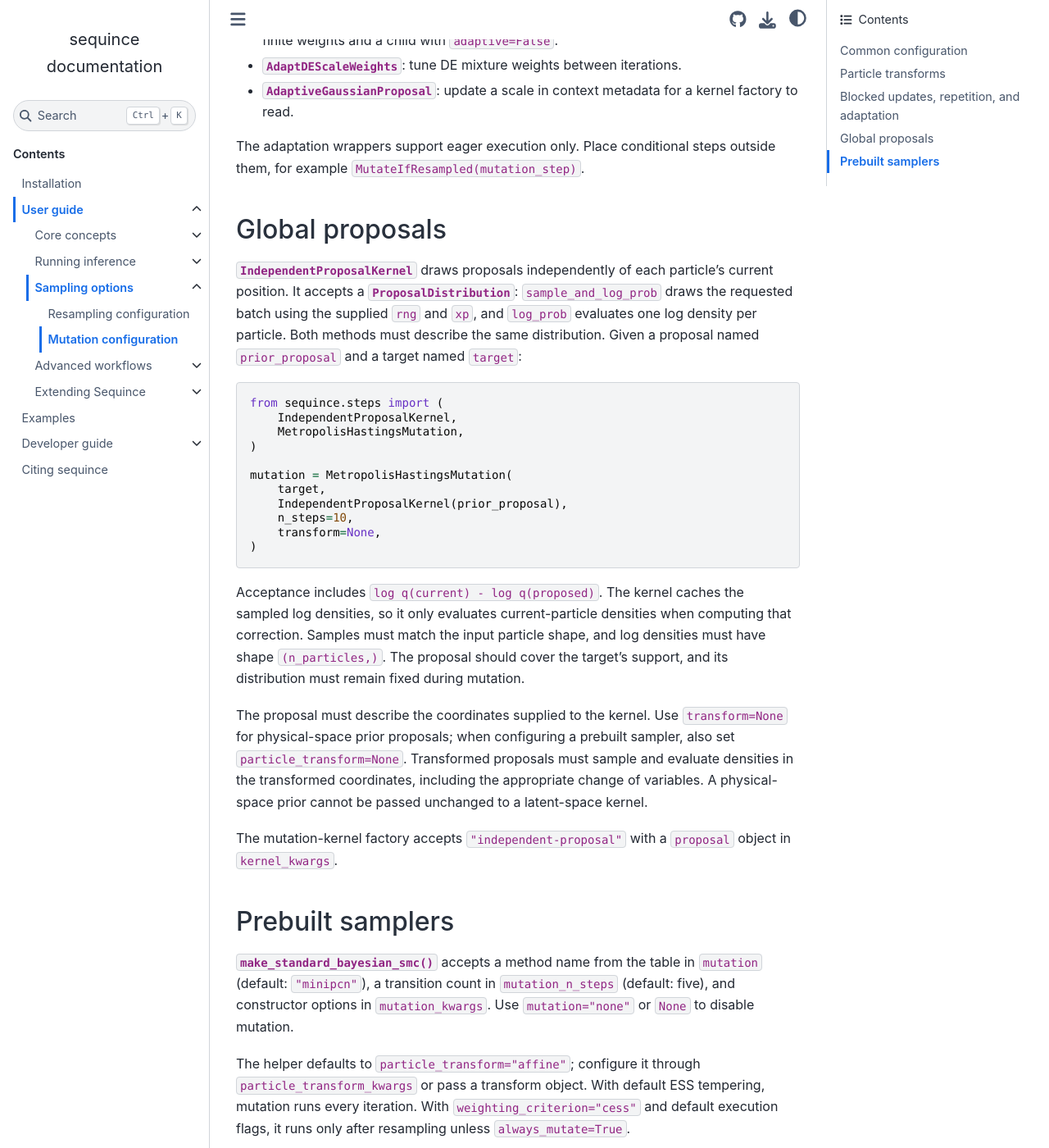
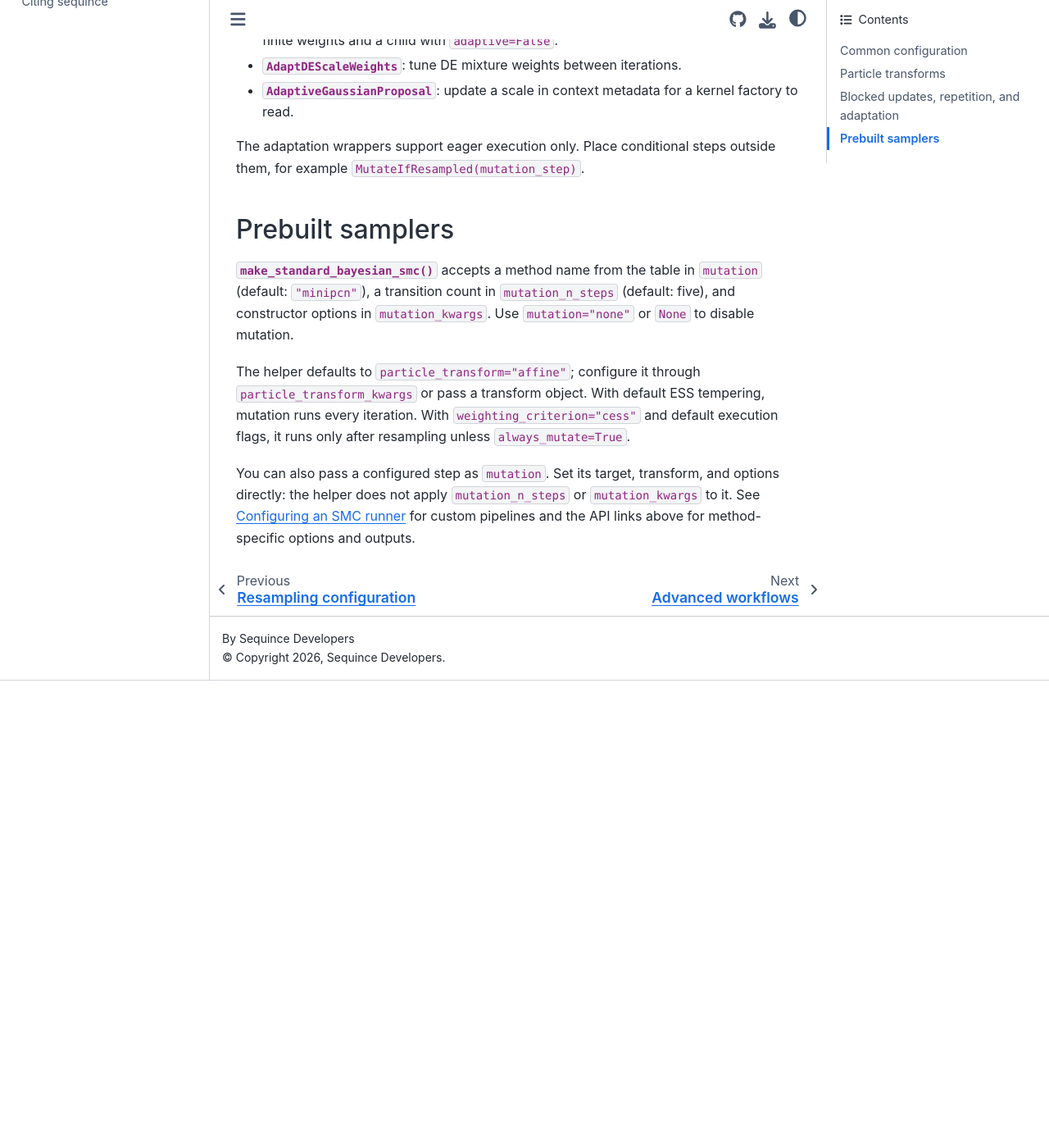
Before and after one commit to sequince-dev/sequince, a Sphinx documentation site: the page built from docs/user_guide/sampling_options/mutation_configuration.rst, in a window 1280 px wide and 1400 px high, scrolled down 3151 px. Shown: the whole window at 82% size. Built offline with Sphinx 7.4.7 and the Sphinx Book theme 1.1.4, drawn with Linux system fonts in a browser that asks for light colours; pages that are not in the unit, such as notebooks, are missing from menus; after the commit the page ends 3981 px from its top, so only the background shows below that; some of the changed text lies outside the part shown.

```diff
--- a/docs/user_guide/sampling_options/mutation_configuration.rst
+++ b/docs/user_guide/sampling_options/mutation_configuration.rst
@@ -140,47 +141,6 @@
 The adaptation wrappers support eager execution only. Place conditional steps
 outside them, for example ``MutateIfResampled(mutation_step)``.
 
-Global proposals
-----------------
-
-:class:`~sequince.steps.mutation.kernels.IndependentProposalKernel` draws
-proposals independently of each particle's current position. It accepts a
-:class:`~sequince.proposals.ProposalDistribution`: ``sample_and_log_prob`` draws
-the requested batch using the supplied ``rng`` and ``xp``, and ``log_prob``
-evaluates one log density per particle. Both methods must describe the same
-distribution. Given a proposal named ``prior_proposal`` and a target named
-``target``:
-
-.. code-block:: python
-
-    from sequince.steps import (
-        IndependentProposalKernel,
-        MetropolisHastingsMutation,
-    )
-
-    mutation = MetropolisHastingsMutation(
-        target,
-        IndependentProposalKernel(prior_proposal),
-        n_steps=10,
-        transform=None,
-    )
-
-Acceptance includes ``log q(current) - log q(proposed)``. The kernel caches the
-sampled log densities, so it only evaluates current-particle densities when
-computing that correction. Samples must match the input particle shape, and
-log densities must have shape ``(n_particles,)``. The proposal should cover the
-target's support, and its distribution must remain fixed during mutation.
-
-The proposal must describe the coordinates supplied to the kernel. Use
-``transform=None`` for physical-space prior proposals; when configuring a
-prebuilt sampler, also set ``particle_transform=None``. Transformed proposals
-must sample and evaluate densities in the transformed coordinates, including
-the appropriate change of variables. A physical-space prior cannot be passed
-unchanged to a latent-space kernel.
-
-The mutation-kernel factory accepts ``"independent-proposal"`` with a
-``proposal`` object in ``kernel_kwargs``.
-
 Prebuilt samplers
 -----------------
 
```
Also changed, not shown: other parts of docs/user_guide/sampling_options/mutation_configuration.rst (+2 -1 lines).
